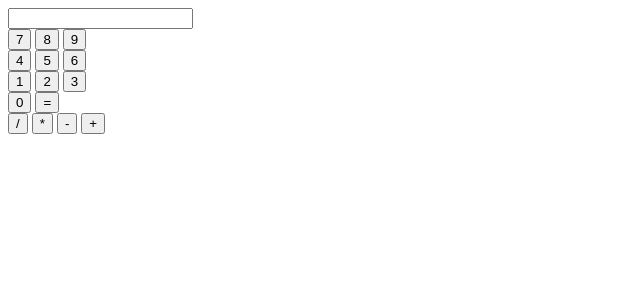
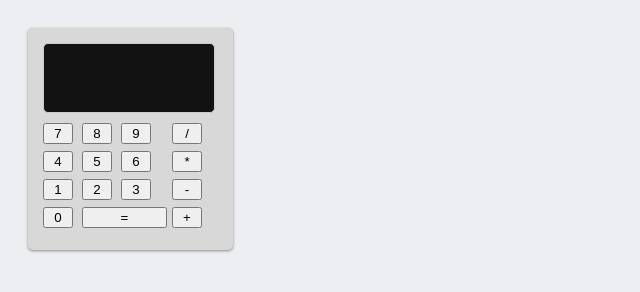
Before and after one commit to karmi/calculator, a plain HTML site: page index.html in a window 1280 px wide. Shown: the whole page, without its empty margins (0-640 px from the left). Drawn offline with Linux system fonts and the light colour scheme.

Commit message:
Added basic visual style of the application (CSS)

```diff
--- /dev/null
+++ b/application.css
@@ -0,0 +1,44 @@
+.clear:after {content:"\0020";display:block;height:0;clear:both;visibility:hidden;overflow:hidden;}
+
+.rounded
+  { -moz-border-radius: 5px;
+    -webkit-border-radius: 5px;
+    border-radius: 5px; }
+
+body
+  { padding: 20px;
+    background: #edeef1; }
+
+#calculator
+  { background: #d8d8d8;
+    padding: 15px 10px 15px 15px;
+    width: 180px;
+    -moz-box-shadow: 0px 1px 3px #888;
+    -webkit-box-shadow: 0px 1px 3px #888;
+    box-shadow: 0px 1px 3px #888; }
+
+#calculator input#result
+  { color: #ddd;
+    background: #121212;
+    font-size: 42px;
+    text-align: right;
+    padding: 10px;
+    margin: 0 0 10px 0;
+    border: 1px solid #ccc;
+    width: 150px;
+    clear: both; }
+
+#calculator input[type=button]
+  { margin: 0 5px 7px 0;
+    width: 30px; }
+
+#calculator input#sum
+  { width: 85px; }
+
+#calculator .numbers,
+#calculator .operators
+  { float: left; }
+
+#calculator .operators input
+  { display: block;
+    margin-right: 0; }
--- a/index.html
+++ b/index.html
@@ -5,6 +5,8 @@
   <meta http-equiv="Content-Type" content="text/html; charset=utf-8" />
   <script src="jquery-ui/js/jquery-1.4.2.min.js"></script>
   <script src="application.js"></script>
+
+  <link rel="stylesheet" href="application.css">
 </head>
 
 <body>
```
